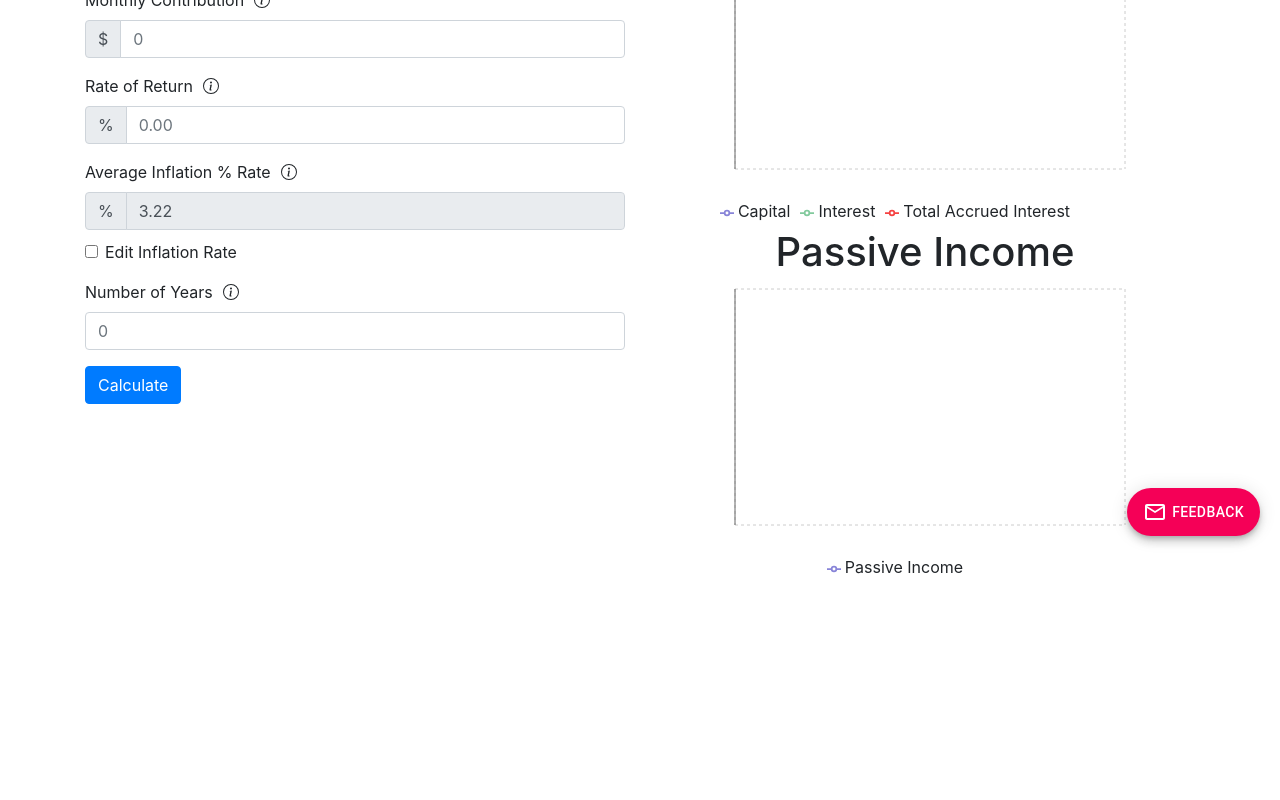
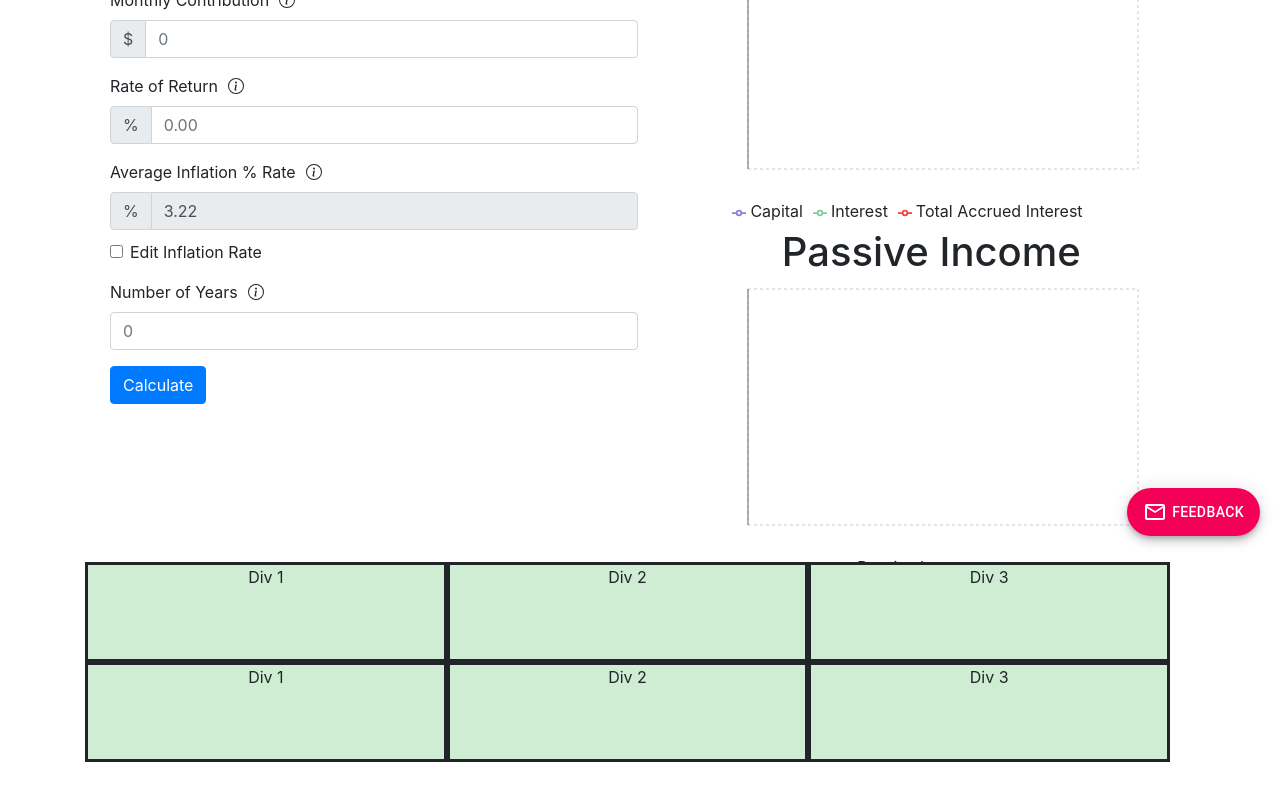
Before and after one commit to scottgibson21/investment-calculator, a React (Create React App) app: page / in a window 1280 px wide. Shown: the part 244-1044 px from the top of the page. Before the commit the page ends 828 px from the top, so only its background shows below. Built offline with nearby package versions, Linux system fonts and the light colour scheme.

Commit message:
feat: initial jumbotron setup

```diff
--- /dev/null
+++ b/src/components/CalculationResultJumbotron.js
@@ -0,0 +1,57 @@
+import React from "react";
+import Jumbotron from "react-bootstrap/Jumbotron";
+
+function CalculationResultJumbotron(props) {
+  return (
+    <Jumbotron
+      fluid
+      style={{
+        borderRadius: "6px",
+        backgroundColor: "#CEEDD3",
+        height: "200px",
+        display: "flex",
+        flexDirection: "column",
+        alignItems: "flex-start",
+        padding: "0 0 0 0",
+      }}
+    >
+      <div
+        style={{
+          height: "100px",
+          display: "flex",
+          flexDirection: "row",
+          alignItems: "flex-start",
+          padding: "0 0 0 0",
+          width: "100%",
+        }}
+      >
+        <div style={divStyle}>Div 1</div>
+        <div style={divStyle}>Div 2</div>
+        <div style={divStyle}>Div 3</div>
+      </div>
+      <div
+        style={{
+          height: "100px",
+          display: "flex",
+          flexDirection: "row",
+          alignItems: "flex-start",
+          padding: "0 0 0 0",
+          width: "100%",
+        }}
+      >
+        <div style={divStyle}>Div 1</div>
+        <div style={divStyle}>Div 2</div>
+        <div style={divStyle}>Div 3</div>
+      </div>
+    </Jumbotron>
+  );
+}
+
+const divStyle = {
+  borderStyle: "solid",
+  width: "100%",
+  textAlign: "center",
+  height: "100px",
+};
+
+export default CalculationResultJumbotron;
--- a/src/components/Dashboard.js
+++ b/src/components/Dashboard.js
@@ -4,18 +4,26 @@ import Row from "react-bootstrap/Row";
 import Col from "react-bootstrap/Col";
 import CalculationInput from "./CalculationInput";
 import CalculationResult from "./CalculationResult";
+import CalculationResultJumbotron from "./CalculationResultJumbotron";
 
 export default function Dashboard() {
   return (
+    <div style={{ height: 2000 }}>
       <Container>
-      <Row style={{ height: 400, marginTop: 50 }}>
-        <Col>
+        <Row style={{ height: 700, marginTop: 50 }}>
+          <Col style={{ paddingLeft: "40px" }}>
             <CalculationInput />
           </Col>
           <Col>
             <CalculationResult />
           </Col>
         </Row>
+        <Row>
+          <Col style={{ paddingRight: "40px" }}>
+            <CalculationResultJumbotron />
+          </Col>
+        </Row>
       </Container>
+    </div>
   );
 }
```
Lines whose indentation alone changed are shown as unchanged.
